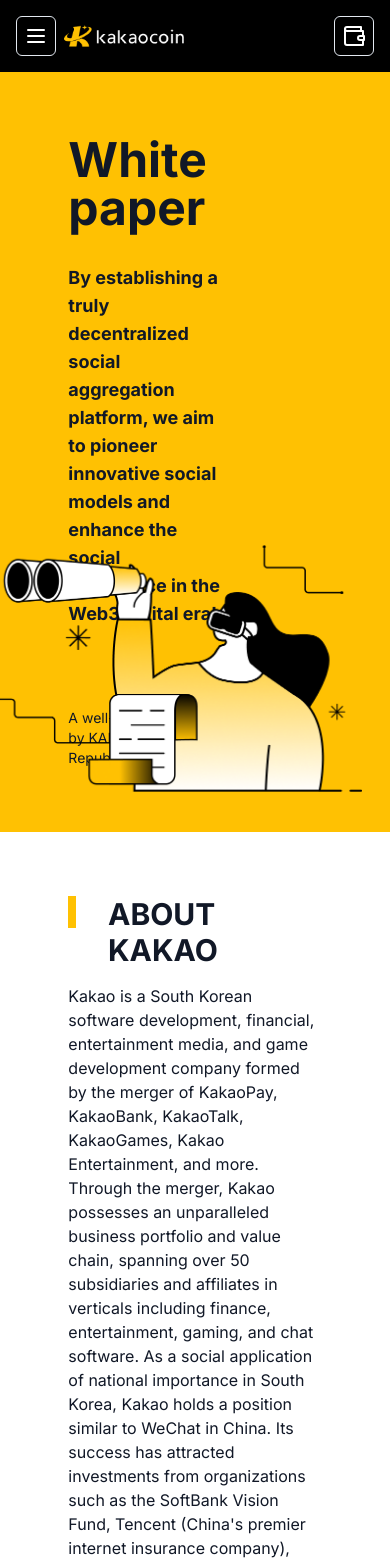
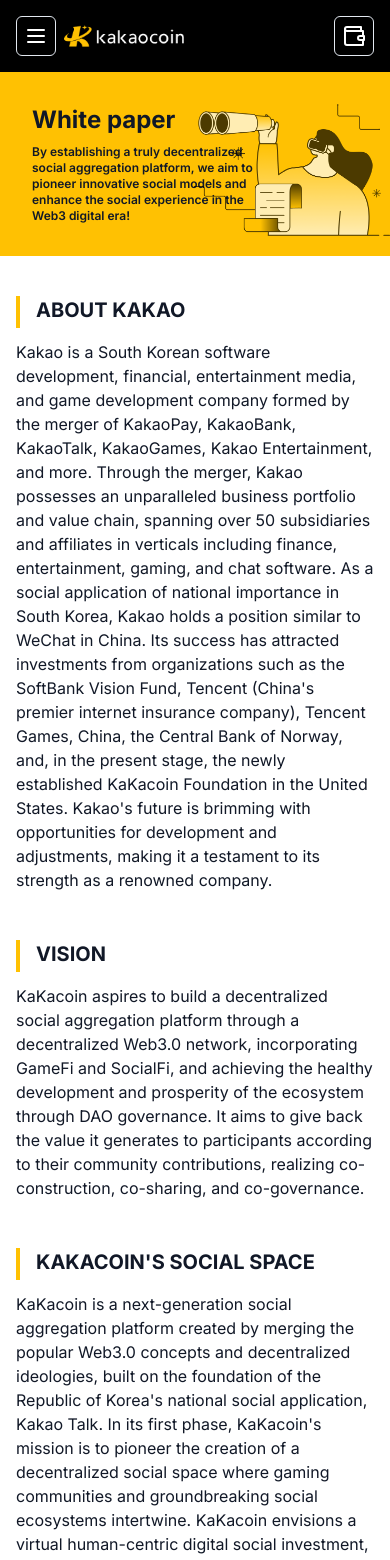
Before and after one commit to Esther-Guo/kkc-ico, a Next.js app: page /whitepaper in a window 390 px wide. Shown: the top 1560 px of the page. Built offline with nearby package versions, Linux system fonts and the light colour scheme.

Commit message:
whitepaper ui for mobile

```diff
--- a/app/whitepaper/page.tsx
+++ b/app/whitepaper/page.tsx
@@ -4,16 +4,16 @@
     return (
       <div className="bg-white text-gray-900">
           <main>
-            <section className="px-20 py-16 bg-[#FFC102] relative w-full">
-              <div className="w-[60%] text-left">
-                <h1 className="text-5xl font-bold mb-8">White paper</h1>
-                <p className="text-lg font-bold mb-20">
+            <section className="px-8 md:px-20 py-8 md:py-16 bg-[#FFC102] relative">
+              <div className="w-[70%] md:w-[60%] text-left">
+                <h1 className="text-2xl md:text-5xl font-bold mb-2 md:mb-8">White paper</h1>
+                <p className="text-xs md:text-lg font-semibold md:font-bold md:mb-20">
                   By establishing a truly decentralized social aggregation platform, we aim to pioneer innovative social
                   models and enhance the social experience in the Web3 digital era!
                 </p>
-                <p className="text-sm mt-4">A well-known project by KAKAO in the Republic of Korea©</p>
+                <p className="hidden md:block text-sm mt-4">A well-known project by KAKAO in the Republic of Korea©</p>
               </div>
-              <div className="absolute right-10 bottom-10">
+              <div className="hidden md:block absolute right-10 bottom-10">
                 <Image
                 src="/whitepaper.png"
                 alt="Whitepaper background"
@@ -21,14 +21,22 @@
                 height={400}
                 />
               </div>
+              <div className="md:hidden absolute right-0 bottom-5 opacity-70">
+                <Image
+                src="/whitepaper.png"
+                alt="Whitepaper background"
+                width={200}
+                height={400}
+                />
+              </div>
             </section>
 
-            <div className="px-20 py-16">
+            <div className="px-4 md:px-20 py-10 md:py-16">
 
-              <section className=" pb-8">
+              <section className="pb-4 mb:pb-8">
                 <div className="flex justify-start">
-                  <div className="w-2 h-8 bg-[#FFC102] mr-8"></div>
-                  <h2 className="text-3xl font-bold mb-4">ABOUT KAKAO</h2>
+                  <div className="w-1 md:w-2 h-8 bg-[#FFC102] mr-4 md:mr-8"></div>
+                  <h2 className="text-xl md:text-3xl font-bold mb-4">ABOUT KAKAO</h2>
                 </div>
                 <p className="mb-4">
                   Kakao is a South Korean software development, financial, entertainment media, and game development company
@@ -43,10 +51,10 @@
                   renowned company.
                 </p>
               </section>
-              <section className="py-8">
+              <section className="py-4 mb:py-8">
                 <div className="flex justify-start">
-                  <div className="w-2 h-8 bg-[#FFC102] mr-8"></div>
-                  <h2 className="text-3xl font-bold mb-4">VISION</h2>
+                  <div className="w-1 md:w-2 h-8 bg-[#FFC102] mr-4 md:mr-8"></div>
+                  <h2 className="text-xl md:text-3xl font-bold mb-4">VISION</h2>
                 </div>
                 <p className="mb-4">
                   KaKacoin aspires to build a decentralized social aggregation platform through a decentralized Web3.0
@@ -55,10 +63,10 @@
                   their community contributions, realizing co-construction, co-sharing, and co-governance.
                 </p>
               </section>
-              <section className="py-8">
+              <section className="py-4 mb:py-8">
                 <div className="flex justify-start">
-                  <div className="w-2 h-8 bg-[#FFC102] mr-8"></div>
-                  <h2 className="text-3xl font-bold mb-4">KAKACOIN&apos;S SOCIAL SPACE</h2>
+                  <div className="w-1 md:w-2 h-8 bg-[#FFC102] mr-4 md:mr-8"></div>
+                  <h2 className="text-xl md:text-3xl font-bold mb-4">KAKACOIN&apos;S SOCIAL SPACE</h2>
                 </div>
                 <p className="mb-4">
                   KaKacoin is a next-generation social aggregation platform created by merging the popular Web3.0 concepts
@@ -72,10 +80,10 @@
                   &quot;social domain&quot;, fostering and enjoying immersive experiences.
                 </p>
               </section>
-              <section className="py-8">
+              <section className="py-4 mb:py-8">
                 <div className="flex justify-start">
-                  <div className="w-2 h-8 bg-[#FFC102] mr-8"></div>
-                  <h2 className="text-3xl font-bold mb-4">KAKACOIN&apos;S SOCIAL METAVERSE</h2>
+                  <div className="w-1 md:w-2 h-8 bg-[#FFC102] mr-4 md:mr-8"></div>
+                  <h2 className="text-xl md:text-3xl font-bold mb-4">KAKACOIN&apos;S SOCIAL METAVERSE</h2>
                 </div>
                 <p className="mb-4">
                 The Social Metaverse, also known as the Decentralized Social Metaverse, is a framework designed by KaKaocoin
@@ -125,10 +133,10 @@
                   </div>
                 </div>
               </section>
-              <section className="py-8">
+              <section className="py-4 mb:py-8">
                 <div className="flex justify-start">
-                  <div className="w-2 h-8 bg-[#FFC102] mr-8"></div>
-                  <h2 className="text-3xl font-bold mb-4">KKC SOCIALFI MODEL</h2>
+                  <div className="w-1 md:w-2 h-8 bg-[#FFC102] mr-4 md:mr-8"></div>
+                  <h2 className="text-xl md:text-3xl font-bold mb-4">KKC SOCIALFI MODEL</h2>
                 </div>
                 <p className="mb-4">
                   SocialFi refers to SocialFinance. Literally, it can be understood as Social + Finance, and possibly even
@@ -137,30 +145,30 @@
                   control.
                 </p>
                 <div className="grid grid-cols-1 gap-4">
-                  <div className="bg-gray-100 p-4 rounded-2xl">
-                    <p className="font-semibold my-2 px-4">
+                  <div className="bg-gray-100 p-2 md:p-4 rounded-2xl">
+                    <p className="text-sm md:text-base font-semibold my-2 md:px-4">
                       KaKaocoin&apos;s Integration of Social Interaction, NFT, Games, and Metaverse
                     </p>
                   </div>
-                  <div className="bg-gray-100 p-4 rounded-2xl">
-                    <p className="font-semibold my-2 px-4">
+                  <div className="bg-gray-100 p-2 md:p-4 rounded-2xl">
+                    <p className="text-sm md:text-base font-semibold my-2 md:px-4">
                       Integration of Social Interaction and DAO in KaKaocoin
                     </p>
                   </div>
-                  <div className="bg-gray-100 p-4 my-2 rounded-2xl">
-                    <p className="font-semibold mt-2 px-4">
+                  <div className="bg-gray-100 p-2 md:p-4 my-2 rounded-2xl">
+                    <p className="text-sm md:text-base font-semibold mt-2 md:px-4">
                       KaKaocoin SocialFi Model:
                     </p>
-                    <p className="text-sm px-4">
+                    <p className="text-xs md:text-sm md:px-4">
                       ·  Behavior Reward NFT   &nbsp;&nbsp;&nbsp;&nbsp;&nbsp;&nbsp; ·  Node Rewards - PoS + PoW
                     </p>
                   </div>
                 </div>
               </section>
-              <section className="py-8">
+              <section className="py-4 mb:py-8">
                 <div className="flex justify-start">
-                  <div className="w-2 h-8 bg-[#FFC102] mr-8"></div>
-                  <h2 className="text-3xl font-bold mb-4">KKC ECONOMIC MODEL</h2>
+                  <div className="w-1 md:w-2 h-8 bg-[#FFC102] mr-4 md:mr-8"></div>
+                  <h2 className="text-xl md:text-3xl font-bold mb-4">KKC ECONOMIC MODEL</h2>
                 </div>
 
                 <p className="mb-4">
@@ -180,7 +188,7 @@
                   width={800}
                   height={500}
                 />
-                <p className="text-[#FFC102] text-xl font-semibold mt-8 mb-4">
+                <p className="text-[#FFC102] text-base md:text-xl font-semibold mt-8 mb-4">
                 KaKaocoin Node Tokens
                 </p>
                 <p>
@@ -189,10 +197,10 @@
                   and market rewards within the ecosystem.
                 </p>
               </section>
-              <section className="py-8">
+              <section className="py-4 mb:py-8">
                 <div className="flex justify-start">
-                  <div className="w-2 h-8 bg-[#FFC102] mr-8"></div>
-                  <h2 className="text-3xl font-bold mb-4">KKC DAO GOVERNANCE</h2>
+                  <div className="w-1 md:w-2 h-8 bg-[#FFC102] mr-4 md:mr-8"></div>
+                  <h2 className="text-xl md:text-3xl font-bold mb-4">KKC DAO GOVERNANCE</h2>
                 </div>
                 <p className="mb-4">
                 KaKaocoin, as a truly decentralized social metaverse of the future, aims to establish a better digital social world.
@@ -219,17 +227,17 @@
                 community, DAO, and Gamefi
                 </p>
               </section>
-              <section className="py-8">
+              <section className="py-4 mb:py-8">
                 <div className="flex justify-start">
-                  <div className="w-2 h-8 bg-[#FFC102] mr-8"></div>
-                  <h2 className="text-3xl font-bold mb-4">KKC&apos;S FUTURE PLANS</h2>
+                  <div className="w-1 md:w-2 h-8 bg-[#FFC102] mr-4 md:mr-8"></div>
+                  <h2 className="text-xl md:text-3xl font-bold mb-4">KKC&apos;S FUTURE PLANS</h2>
                 </div>
                 <p className="mb-4 font-semibold">
                   In the future, KaKacoin will continue to enhance and add various features to its platform, with a primary
                   focus on social communication and a supplemental role for the wallet. These additions will further
                   integrate the community, DAO, and GameFi.
                 </p>
-                <p className="mb-2">· Personal asset security, including asset tracking and data analysis tools.</p>
+                <p className="mb-2">· Personal asset portfolio, including asset tracking and data analysis tools.</p>
                 <p className="mb-2">
                   · Staking pool (community available but not yet integrated into the social platform). Users can choose
                   single asset staking or liquidity mining to earn income.
```
